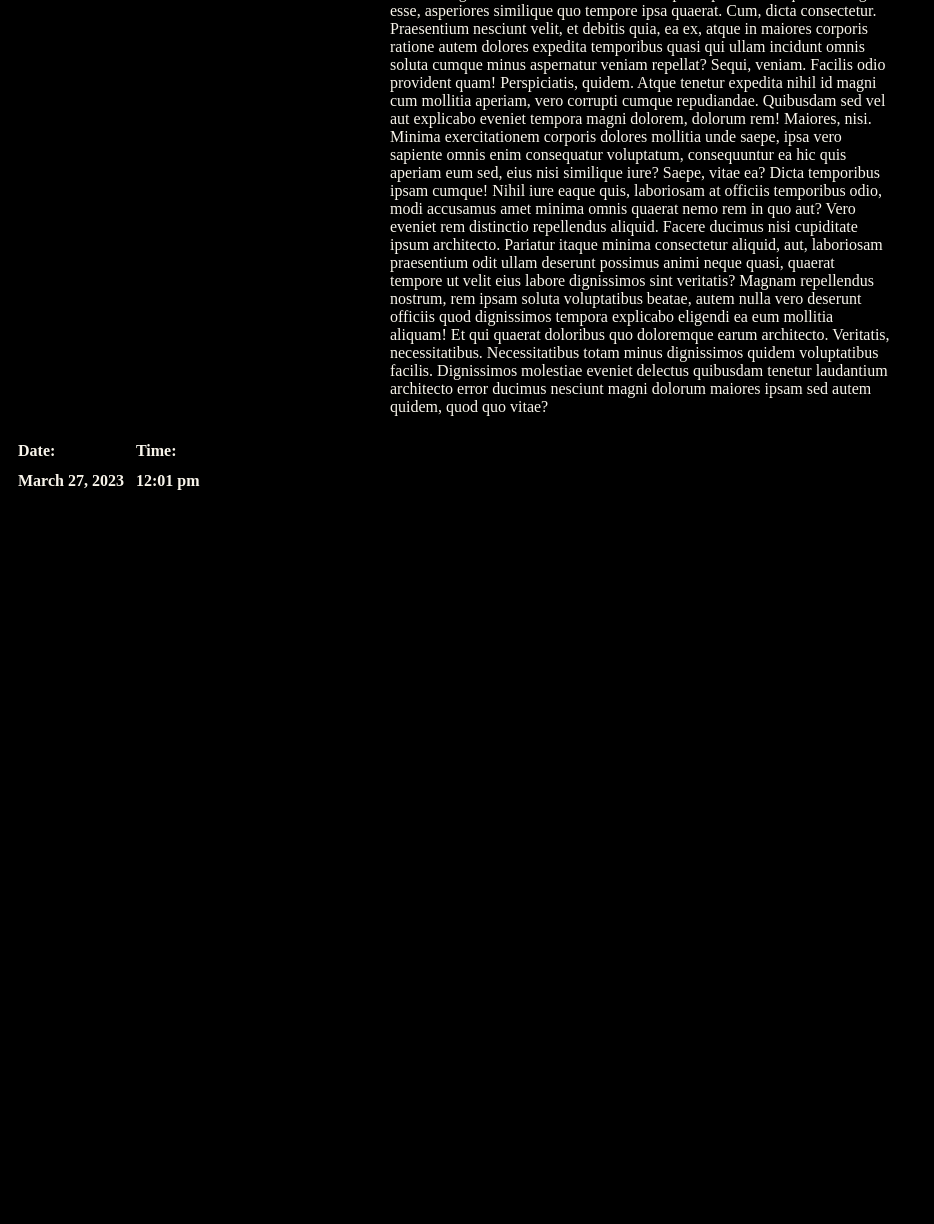
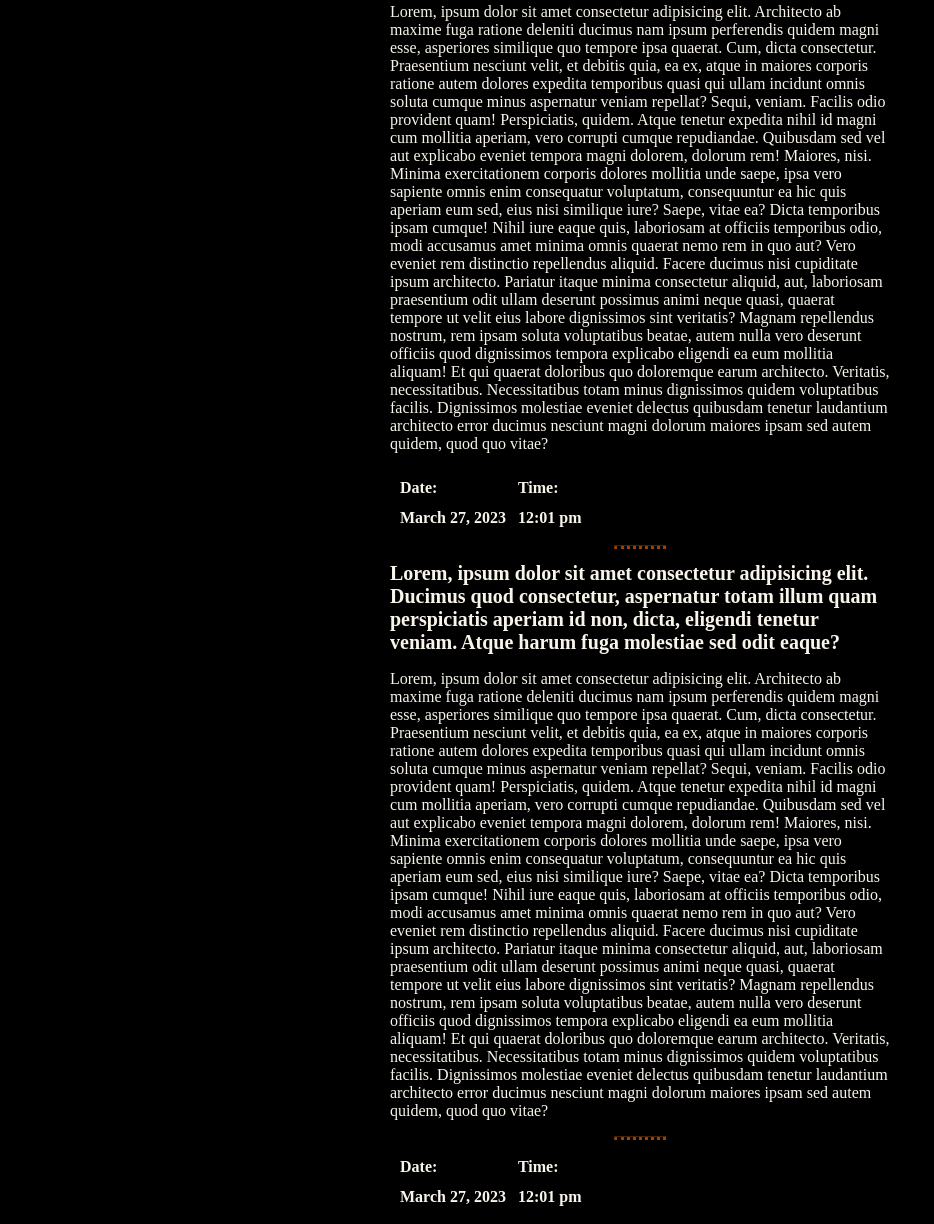
Before and after one commit to rageunit01/CV, a plain HTML site: page index.html in a window 1280 px wide. Shown: the part 380-1604 px from the top of the page, without its empty margins (0-934 px from the left). Before the commit the page ends 888 px from the top, so only its background shows below. Drawn offline with Linux system fonts and the light colour scheme.

Commit message:
Update 03/28/23

```diff
--- a/index.html
+++ b/index.html
@@ -3,8 +3,9 @@
     <meta charset="UTF-8" />
     <meta http-equiv="X-UA-Compatible" content="IE=edge" />
     <meta name="viewport" content="width=device-width, initial-scale=1.0" />
-    <title>Document</title>
+    <title>RageReviewZ</title>
     <link rel="stylesheet" href="style.css" />
+    <link rel="icon" href="images/favicon.ico">
   </head>
   <body>
     <div id="header">
@@ -47,7 +48,6 @@
         delectus quibusdam tenetur laudantium architecto error ducimus nesciunt
         magni dolorum maiores ipsam sed autem quidem, quod quo vitae?
       </p>
-    </div>
 
       <div id="time-date">
         <table id="date-time">
@@ -61,5 +61,67 @@
           </tr>
         </table>
       </div>
+
+      <hr />
+
+
+      <div id="main-content">
+        <h1>
+          Lorem, ipsum dolor sit amet consectetur adipisicing elit. Ducimus quod
+          consectetur, aspernatur totam illum quam perspiciatis aperiam id non,
+          dicta, eligendi tenetur veniam. Atque harum fuga molestiae sed odit
+          eaque?
+        </h1>
+        <p>
+          Lorem, ipsum dolor sit amet consectetur adipisicing elit. Architecto ab
+          maxime fuga ratione deleniti ducimus nam ipsum perferendis quidem magni
+          esse, asperiores similique quo tempore ipsa quaerat. Cum, dicta
+          consectetur. Praesentium nesciunt velit, et debitis quia, ea ex, atque
+          in maiores corporis ratione autem dolores expedita temporibus quasi qui
+          ullam incidunt omnis soluta cumque minus aspernatur veniam repellat?
+          Sequi, veniam. Facilis odio provident quam! Perspiciatis, quidem. Atque
+          tenetur expedita nihil id magni cum mollitia aperiam, vero corrupti
+          cumque repudiandae. Quibusdam sed vel aut explicabo eveniet tempora
+          magni dolorem, dolorum rem! Maiores, nisi. Minima exercitationem
+          corporis dolores mollitia unde saepe, ipsa vero sapiente omnis enim
+          consequatur voluptatum, consequuntur ea hic quis aperiam eum sed, eius
+          nisi similique iure? Saepe, vitae ea? Dicta temporibus ipsam cumque!
+          Nihil iure eaque quis, laboriosam at officiis temporibus odio, modi
+          accusamus amet minima omnis quaerat nemo rem in quo aut? Vero eveniet
+          rem distinctio repellendus aliquid. Facere ducimus nisi cupiditate ipsum
+          architecto. Pariatur itaque minima consectetur aliquid, aut, laboriosam
+          praesentium odit ullam deserunt possimus animi neque quasi, quaerat
+          tempore ut velit eius labore dignissimos sint veritatis? Magnam
+          repellendus nostrum, rem ipsam soluta voluptatibus beatae, autem nulla
+          vero deserunt officiis quod dignissimos tempora explicabo eligendi ea
+          eum mollitia aliquam! Et qui quaerat doloribus quo doloremque earum
+          architecto. Veritatis, necessitatibus. Necessitatibus totam minus
+          dignissimos quidem voluptatibus facilis. Dignissimos molestiae eveniet
+          delectus quibusdam tenetur laudantium architecto error ducimus nesciunt
+          magni dolorum maiores ipsam sed autem quidem, quod quo vitae?
+        </p>
+      </div>
+
+      <hr />
+
+      <div id="time-date">
+        <table id="date-time">
+          <tr>
+            <td>Date:</td>
+            <td>Time:</td>
+          </tr>
+          <tr>
+            <td>March 27, 2023</td>
+            <td>12:01 pm</td>
+          </tr>
+        </table>
+      </div>
+
+    </div>
+
+
+
+
+
   </body>
 </html>
--- a/style.css
+++ b/style.css
@@ -2,6 +2,20 @@ body {
     background-color: #000000;
     color: #F9F5EB;
 }
+
+#header h1 {
+    background-color: #1c3dc0;
+    width: 15%;
+    padding-left: 20px;
+}
+
+hr {
+    width: 10%;
+    border-bottom-style: dotted;
+    border-bottom-width: 3px;
+    border-color: #9b4300;
+}
+
 
 #date-time {
     padding: 3px;
```
Also changed, not shown: images/favicon.ico (added). Lines whose indentation alone changed are shown as unchanged.
